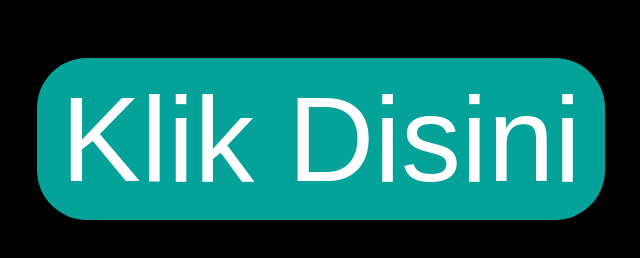
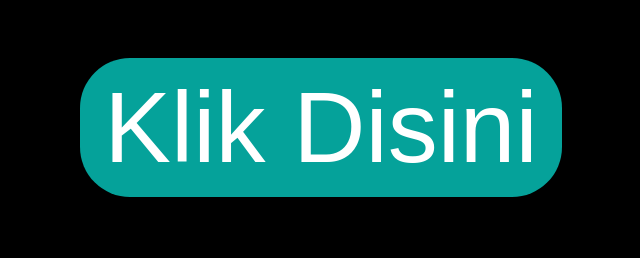
Before and after one commit to AldyyNgere/Ultah-mama, a plain HTML site: page index.html in a window 1280 px wide. Shown: the whole page, without its empty margins (319-959 px from the left). Drawn offline with Linux system fonts and the light colour scheme.

Commit message:
Update style.css

```diff
--- a/style.css
+++ b/style.css
@@ -15,12 +15,13 @@ body{
 p{
     text-align: center;
     color: #fff;
-    font-size: 12rem;
+    font-size: 10rem;
 }
 
 .center{
     display: flex;
     justify-content: center;
+    padding-bottom: 50rem;
 }
 
 .container{
@@ -51,7 +52,7 @@ img{
     color: #fff;
     background: #05a29a;
     transition: .2s;
-   font-size: 12rem;
+   font-size: 10rem;
 }
 
 .center button:hover{
```
